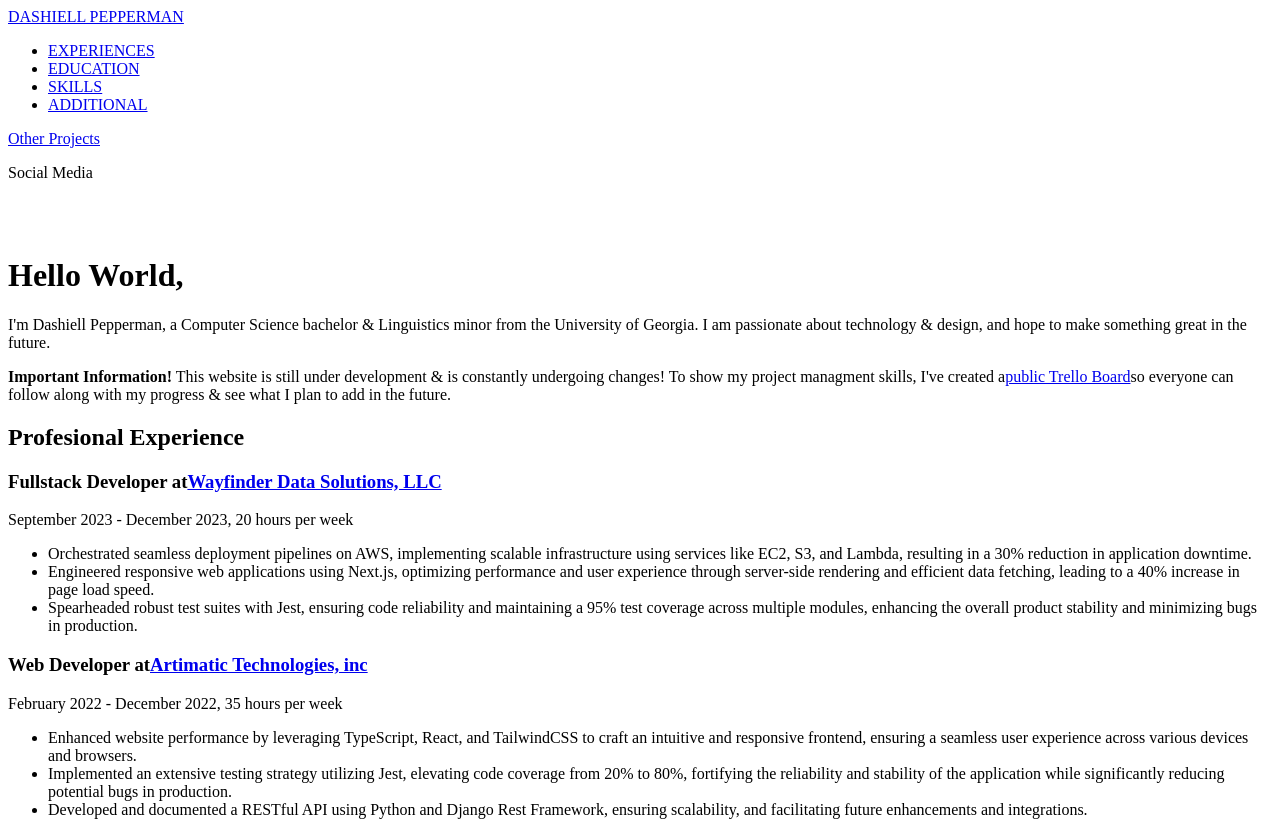
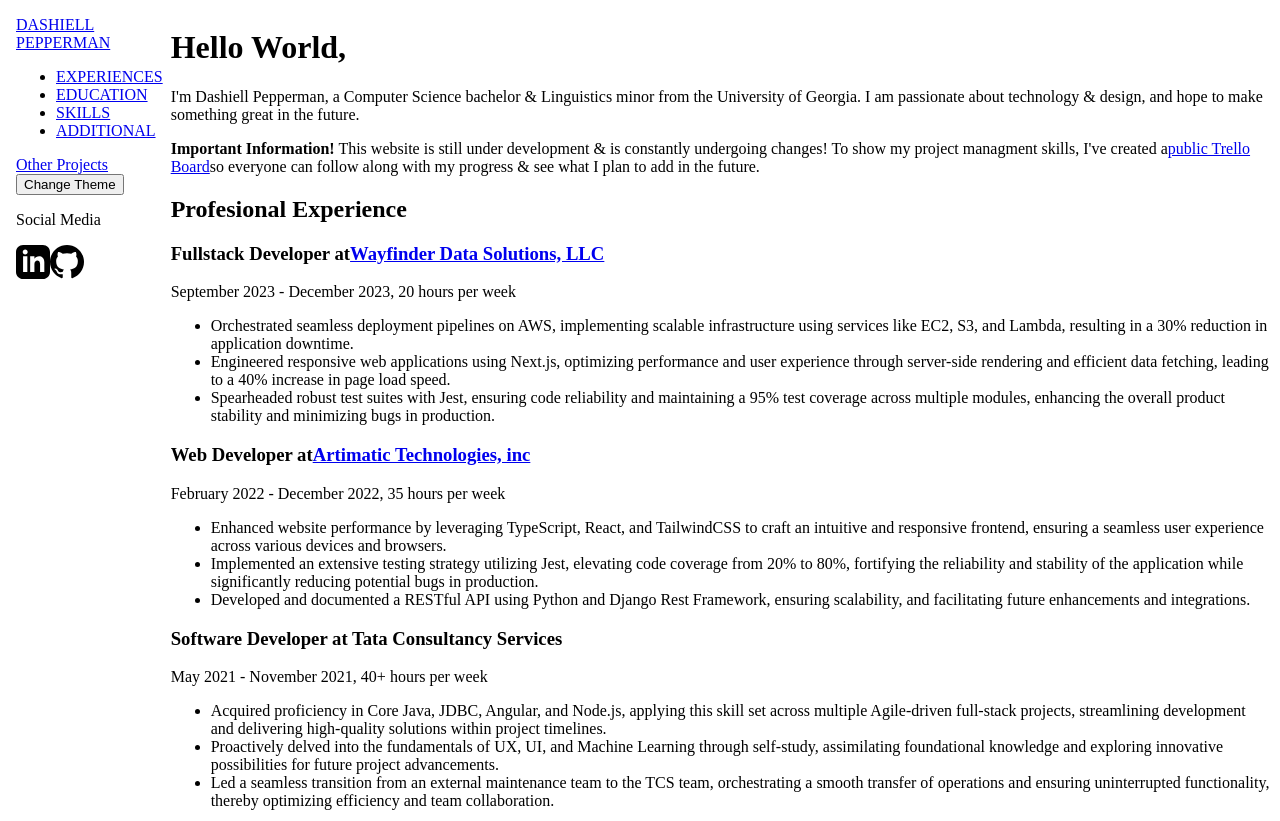
Before and after one commit to dashiello/personal-website, a React (Vite) app: page / in a window 1280 px wide. Shown: the top 821 px of the page. Built offline with nearby package versions, Linux system fonts and the light colour scheme.

Commit message:
added color scheme

```diff
--- a/index.html
+++ b/index.html
@@ -1,5 +1,5 @@
 <!doctype html>
-<html lang="en">
+<html lang="en" class="green">
   <head>
     <meta charset="UTF-8" />
     <meta name="viewport" content="width=device-width, initial-scale=1.0" />
@@ -7,8 +7,8 @@
       name="description"
       content="A personal resume website for Dashiell Pepperman, a computer scientist that graduated from the University of Georgia"
     />
-    <link href="/dist/output.css" rel="stylesheet" />
     <title>Dashiell Pepperman</title>
+    <link rel="stylesheet" href="index.scss">
   </head>
   <body>
     <div id="root"></div>
--- /dev/null
+++ b/index.scss
@@ -0,0 +1,9 @@
+@use "themes.module.scss";
+
+:root {
+  color: var(--primary-text);
+  background-color: var(--primary-background);
+}
+svg {
+  fill: var(--primary-text);
+}
--- a/package.json
+++ b/package.json
@@ -16,6 +16,7 @@
   "license": "ISC",
   "devDependencies": {
     "@eslint/js": "^9.30.0",
+    "@tanstack/eslint-plugin-router": "^1.121.21",
     "@tanstack/router-plugin": "^1.122.0",
     "@types/node": "^24.0.6",
     "@types/react": "^19.1.8",
@@ -28,6 +29,7 @@
     "eslint-plugin-react-refresh": "^0.4.20",
     "globals": "^16.2.0",
     "prettier": "^3.6.2",
+    "sass-embedded": "^1.89.2",
     "typescript": "^5.8.3",
     "typescript-eslint": "^8.35.0",
     "vite": "^7.0.0"
--- /dev/null
+++ b/src/components/layout/sidebar.module.scss
@@ -0,0 +1,10 @@
+
+
+.sidebar {
+    display: flex;
+
+    aside {
+        padding: 8px;
+    }
+
+}
--- a/src/components/layout/sidebar.tsx
+++ b/src/components/layout/sidebar.tsx
@@ -1,12 +1,12 @@
 import { Link } from "@tanstack/react-router";
+import classes from "./sidebar.module.scss";
 
 interface Props {
   children: React.ReactNode;
 }
-
 const Sidebar = ({ children }: Props) => {
   return (
-    <div className="flex flex-row h-screen">
+    <div className={classes.sidebar}>
       <aside className="flex-col justify-between basis-1/5 bg-indigo-950 p-4 hidden lg:flex">
         <div>
           <Link
@@ -43,6 +43,23 @@
             Other Projects
           </Link>
         </div>
+        <div>
+          <button
+            onClick={() => {
+              const rootClassList = document.querySelector(":root")?.classList;
+              if (rootClassList === undefined) return;
+              if (rootClassList.contains("dark")) {
+                rootClassList.replace("dark", "light");
+                localStorage.setItem("color-scheme", "light");
+              } else {
+                rootClassList.replace("light", "dark");
+                localStorage.setItem("color-scheme", "dark");
+              }
+            }}
+          >
+            Change Theme
+          </button>
+        </div>
         <div className="text-white">
           <p>Social Media</p>
           <div className="flex flex-row">
@@ -58,10 +75,7 @@
                 height="34"
                 viewBox="0 0 24 24"
               >
-                <path
-                  d="M19 0h-14c-2.761 0-5 2.239-5 5v14c0 2.761 2.239 5 5 5h14c2.762 0 5-2.239 5-5v-14c0-2.761-2.238-5-5-5zm-11 19h-3v-11h3v11zm-1.5-12.268c-.966 0-1.75-.79-1.75-1.764s.784-1.764 1.75-1.764 1.75.79 1.75 1.764-.783 1.764-1.75 1.764zm13.5 12.268h-3v-5.604c0-3.368-4-3.113-4 0v5.604h-3v-11h3v1.765c1.396-2.586 7-2.777 7 2.476v6.759z"
-                  fill="#fff"
-                />
+                <path d="M19 0h-14c-2.761 0-5 2.239-5 5v14c0 2.761 2.239 5 5 5h14c2.762 0 5-2.239 5-5v-14c0-2.761-2.238-5-5-5zm-11 19h-3v-11h3v11zm-1.5-12.268c-.966 0-1.75-.79-1.75-1.764s.784-1.764 1.75-1.764 1.75.79 1.75 1.764-.783 1.764-1.75 1.764zm13.5 12.268h-3v-5.604c0-3.368-4-3.113-4 0v5.604h-3v-11h3v1.765c1.396-2.586 7-2.777 7 2.476v6.759z" />
               </svg>
             </a>
             <a
@@ -76,10 +90,7 @@
                 height="34"
                 viewBox="0 0 24 24"
               >
-                <path
-                  d="M12 0c-6.626 0-12 5.373-12 12 0 5.302 3.438 9.8 8.207 11.387.599.111.793-.261.793-.577v-2.234c-3.338.726-4.033-1.416-4.033-1.416-.546-1.387-1.333-1.756-1.333-1.756-1.089-.745.083-.729.083-.729 1.205.084 1.839 1.237 1.839 1.237 1.07 1.834 2.807 1.304 3.492.997.107-.775.418-1.305.762-1.604-2.665-.305-5.467-1.334-5.467-5.931 0-1.311.469-2.381 1.236-3.221-.124-.303-.535-1.524.117-3.176 0 0 1.008-.322 3.301 1.23.957-.266 1.983-.399 3.003-.404 1.02.005 2.047.138 3.006.404 2.291-1.552 3.297-1.23 3.297-1.23.653 1.653.242 2.874.118 3.176.77.84 1.235 1.911 1.235 3.221 0 4.609-2.807 5.624-5.479 5.921.43.372.823 1.102.823 2.222v3.293c0 .319.192.694.801.576 4.765-1.589 8.199-6.086 8.199-11.386 0-6.627-5.373-12-12-12z"
-                  fill="#fff"
-                />
+                <path d="M12 0c-6.626 0-12 5.373-12 12 0 5.302 3.438 9.8 8.207 11.387.599.111.793-.261.793-.577v-2.234c-3.338.726-4.033-1.416-4.033-1.416-.546-1.387-1.333-1.756-1.333-1.756-1.089-.745.083-.729.083-.729 1.205.084 1.839 1.237 1.839 1.237 1.07 1.834 2.807 1.304 3.492.997.107-.775.418-1.305.762-1.604-2.665-.305-5.467-1.334-5.467-5.931 0-1.311.469-2.381 1.236-3.221-.124-.303-.535-1.524.117-3.176 0 0 1.008-.322 3.301 1.23.957-.266 1.983-.399 3.003-.404 1.02.005 2.047.138 3.006.404 2.291-1.552 3.297-1.23 3.297-1.23.653 1.653.242 2.874.118 3.176.77.84 1.235 1.911 1.235 3.221 0 4.609-2.807 5.624-5.479 5.921.43.372.823 1.102.823 2.222v3.293c0 .319.192.694.801.576 4.765-1.589 8.199-6.086 8.199-11.386 0-6.627-5.373-12-12-12z" />
               </svg>
             </a>
           </div>
--- a/src/main.tsx
+++ b/src/main.tsx
@@ -15,6 +15,24 @@
   }
 }
 
+const root = document.querySelector(":root");
+if (root) {
+  const localColorScheme = localStorage.getItem("color-scheme");
+  if (localColorScheme) {
+    root.className = localColorScheme;
+  } else {
+    const prefersDarkColorScheme = window.matchMedia(
+      "(prefers-color-scheme: dark)",
+    );
+
+    if (prefersDarkColorScheme.matches) {
+      root.className = "dark";
+    } else {
+      root.className = "light";
+    }
+  }
+}
+
 createRoot(document.getElementById("root")!).render(
   <StrictMode>
     <RouterProvider router={router} />
--- /dev/null
+++ b/themes.module.scss
@@ -0,0 +1,26 @@
+@property --primary-text {
+  syntax: "<color>";
+  inherits: true;
+  initial-value: black;
+}
+
+@property --primary-background {
+  syntax: "<color>";
+  inherits: true;
+  initial-value: white;
+}
+
+.dark {
+  --primary-text: white;
+  --primary-background: black;
+}
+
+.light {
+  --primary-text: black;
+  --primary-background: white;
+}
+
+.green {
+  --primary-text: rgb(200, 233, 162);
+  --primary-background: rgb(10, 109, 51);
+}
--- a/vite.config.ts
+++ b/vite.config.ts
@@ -6,6 +6,7 @@
 export default defineConfig({
   plugins: [
     tanstackRouter({
+      tmpDir: path.resolve(__dirname, "./node_modules/.tanstack/tmp"),
       target: "react",
       autoCodeSplitting: true,
     }),
```
Also changed, not shown: 1 other file (tests, documents, lock files or other folders).
